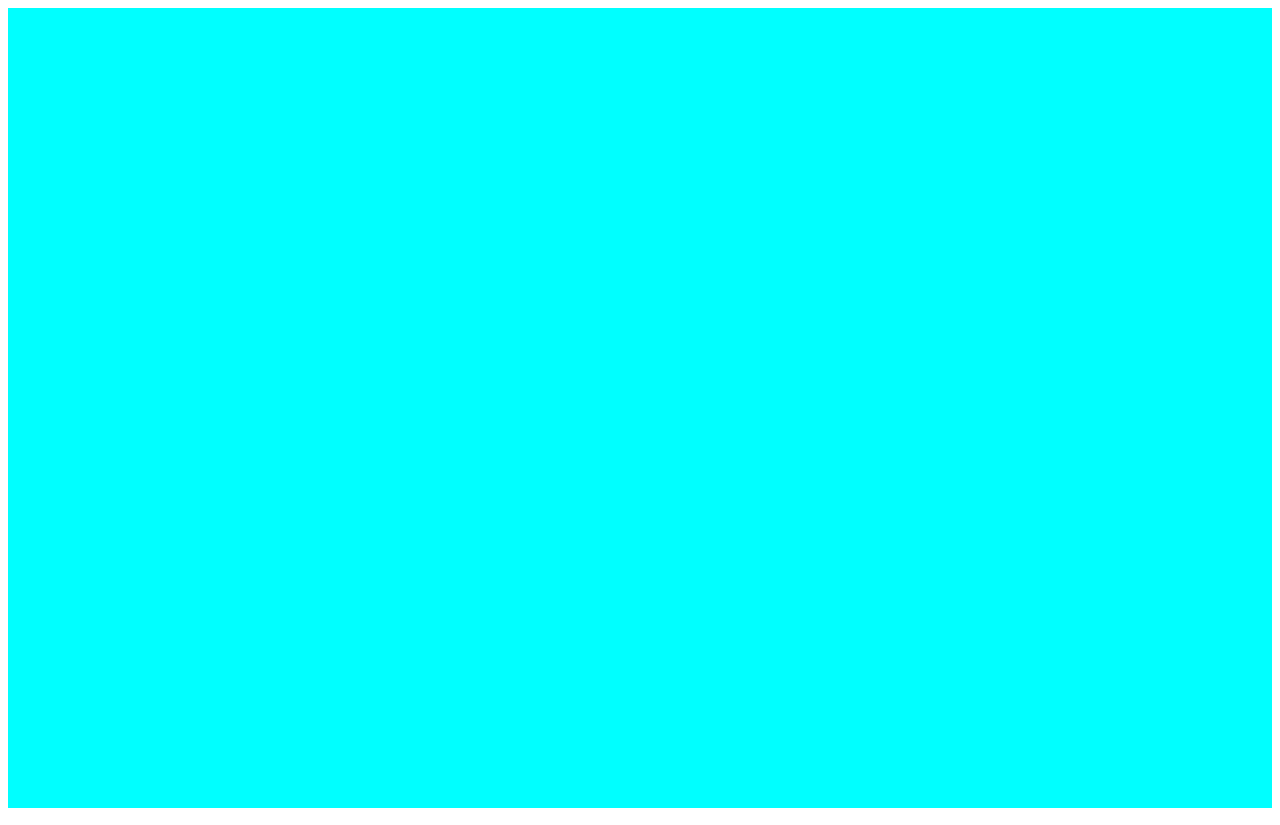
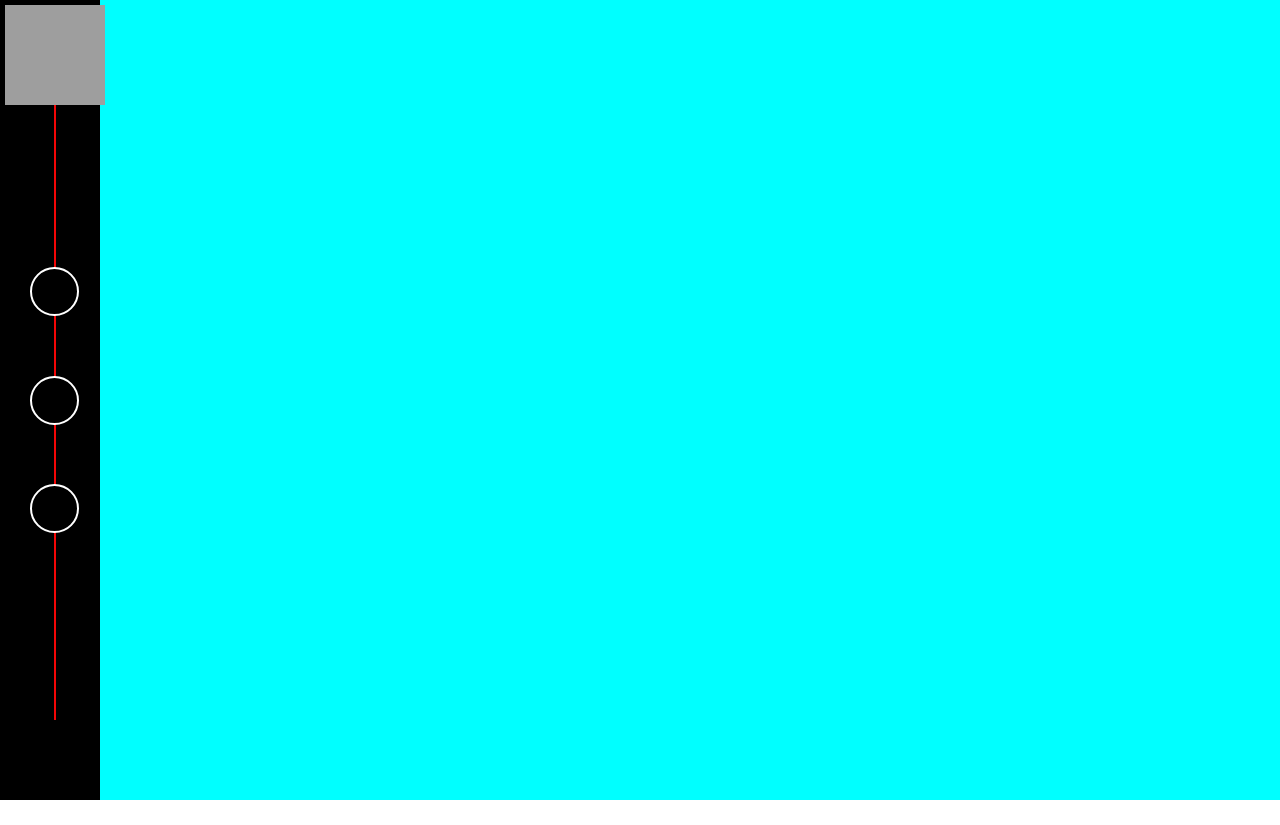
Before and after one commit to 0ROCH1877/home-page, a plain HTML site: page page/page-naruto/naruto.html in a window 1280 px wide. Drawn offline with Linux system fonts and the light colour scheme; grey boxes are pictures that could not be loaded.

Commit message:
home-page_v4

```diff
--- a/assets/internal.css
+++ b/assets/internal.css
@@ -1,3 +1,5 @@
+@import url('reset.css');
+@import url('global.css');
 .s-wrapper{
     display: flex;
     height: 100vh;
@@ -11,10 +13,80 @@
  display: flex;
  justify-content: center;
  align-items: center;
+
 }
-.s-wrapper .s-left-content{
+.s-wrapper .s-main-content{
     height: 100%;
     width: 100%;
     background-color: gray;
+    padding-left: 30px;
+}
+.navigator{
+    height: 80vh;
+    display: flex;
+    justify-content: center;
+    align-items: center;
+    width: 100%;
+    position: relative;
 
 }
+.navigator ul li{
+    margin: 10%;
+ height: 60%;
+
+}
+.navigator ul li:first-child{
+    margin-top: 0;
+
+}
+.navigator ul li:last-child{
+    margin-bottom: 0;
+}
+.navigator ul li a{
+    color: white;
+    border:solid 2px white ;
+    width: 25px;
+    height: 25px;
+    border-radius: 50%;
+    background-color: black;
+    display: flex;
+    align-items: center;
+    justify-content: center;
+    position: relative;
+    z-index: 2;
+
+}
+
+
+
+  .navigator::before {
+    content: '';
+    position: absolute;
+    top: 0;
+    left: 55%; /* Centraliza a linha */
+    transform: translateX(-50%); /* Centraliza a linha */
+    width: 2px;
+    height: 100%;
+    background-color: rgb(243, 6, 6);
+    z-index: 1; /* Adiciona um z-index ainda maior */
+  }
+
+.navigator ul li a {
+    display: inline-block;
+    padding: 10px;
+    font-size: 24px;
+    color: #000;
+    text-decoration: none;
+    transition: transform 0.3s ease-in-out, color 0.3s ease-in-out;
+  }
+
+  .navigator ul li a:hover {
+    color: rgb(247, 242, 242);
+    transform: scale(1.2);
+  }
+  .navigator_icon{
+    position: absolute;
+    top: -75px;
+    left: 5%;
+    z-index: 1;
+  }
--- a/page/page-naruto/naruto.html
+++ b/page/page-naruto/naruto.html
@@ -9,12 +9,25 @@
 </head>
 <body>
     <div class="s-wrapper">
-        <div class="s-left-coumn">
-
+        <div class="s-left-column">
+            <nav class="navigator">
+               <a href="/assets/index.html"><li class="navigator_icon"><img src="/assets-naruto/sharigan.png.gif" width="100" height="100" alt="sharigan"></li></a>
+            <div class="before">
+                <ul class="navigator.ul">
+                  <li><a href="#01">01</a></li>
+                  <br>
+                  <br>
+                  <li><a href="#02">02</a></li>
+                  <br>
+                  <br>
+                  <li><a href="#03">03</a></li>
+                </ul>
+              </nav>
+            </div>
         </div>
         <div class="s-main-content">
 
         </div>
     </div>
 </body>
-</html>
+</html>7
```
Also changed, not shown: assets/index.html (+19 -22 lines), assets/script.js (+8 -9 lines).
